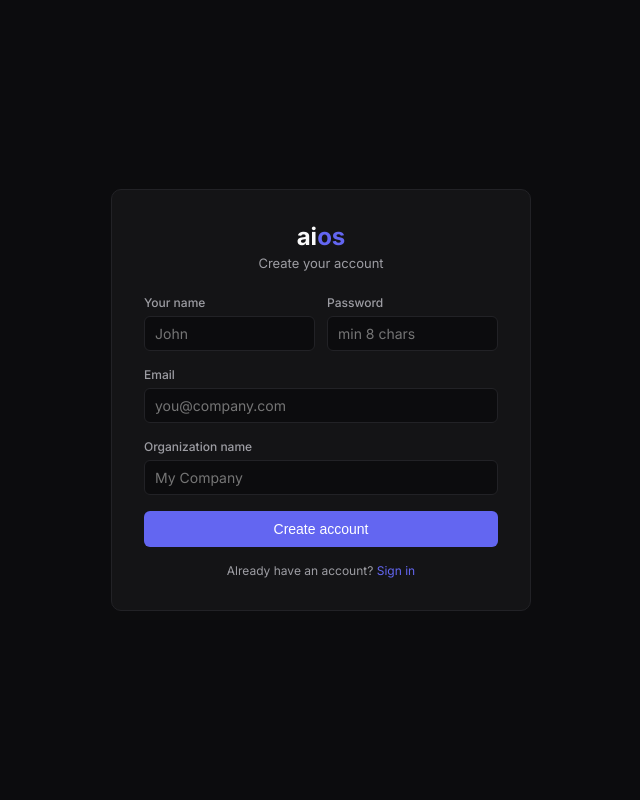
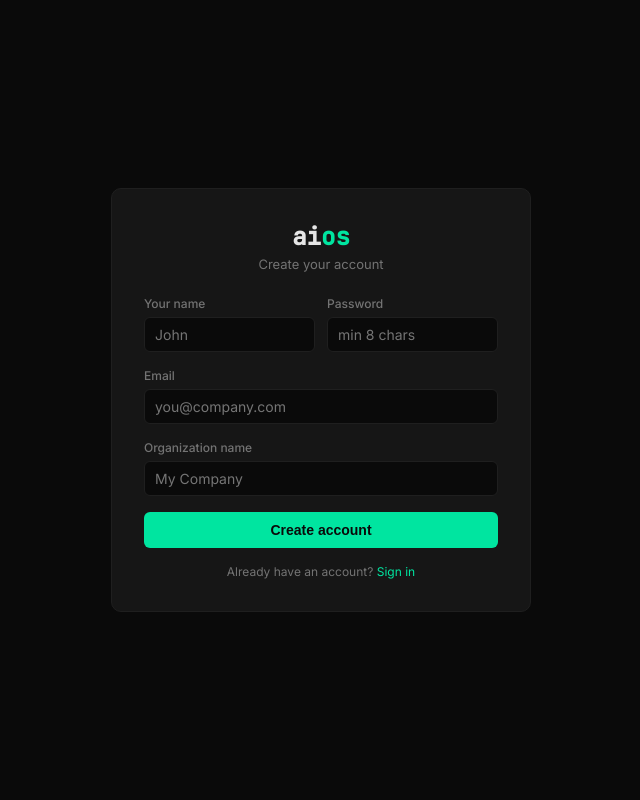
Before and after one commit to pixordigital/aios, a Python web app: template aios/dashboard/templates/register.html in a window 1280 px wide. Shown: the whole page, without its empty margins (319-959 px from the left). Run offline with Jinja, Linux system fonts and the light colour scheme; the template is opened without the code that fills it, so the values that code supplies are empty.

Commit message:
design: login/register pages — terminal aesthetic alignment
- Updated login page: cyan accent (#00e5a0), JetBrains Mono, dark text on button
- Updated register page: same treatment
- Consistent with landing page and dashboard design language

Tests: 37/37 passing

```diff
--- a/aios/dashboard/templates/register.html
+++ b/aios/dashboard/templates/register.html
@@ -4,12 +4,12 @@
     <meta charset="UTF-8">
     <meta name="viewport" content="width=device-width, initial-scale=1.0">
     <title>AIOS — Register</title>
-    <link href="https://fonts.googleapis.com/css2?family=Inter:wght@400;500;600;700&display=swap" rel="stylesheet">
+    <link href="https://fonts.googleapis.com/css2?family=Inter:wght@400;500;600;700&family=JetBrains+Mono:wght@400;500&display=swap" rel="stylesheet">
     <style>
         :root {
-            --bg: #0c0c0e; --bg-raised: #111113; --bg-elevated: #141416;
-            --border: #222226; --text: #fafafa; --text-secondary: #9d9da3;
-            --accent: #6366f1; --red: #ef4444;
+            --bg: #0a0a0a; --bg-raised: #111111; --bg-elevated: #161616;
+            --border: #1f1f1f; --text: #e5e5e5; --text-secondary: #737373;
+            --accent: #00e5a0; --red: #ef4444;
             --radius: 10px; --radius-sm: 6px;
         }
         * { box-sizing: border-box; }
@@ -24,7 +24,7 @@
             border-radius: var(--radius); padding: 2rem;
             width: 100%; max-width: 420px;
         }
-        .logo { font-size: 1.5rem; font-weight: 700; text-align: center; margin-bottom: 0.25rem; }
+        .logo { font-size: 1.5rem; font-weight: 700; text-align: center; margin-bottom: 0.25rem; font-family: 'JetBrains Mono', monospace; }
         .logo span { color: var(--accent); }
         .subtitle { text-align: center; color: var(--text-secondary); font-size: 0.8125rem; margin-bottom: 1.5rem; }
         label { display: block; font-size: 0.75rem; font-weight: 500; color: var(--text-secondary); margin-bottom: 0.375rem; }
@@ -37,10 +37,10 @@
         input:focus { border-color: var(--accent); }
         .btn {
             width: 100%; padding: 0.625rem; border-radius: var(--radius-sm);
-            font-size: 0.875rem; font-weight: 500; border: none; cursor: pointer;
-            background: var(--accent); color: #fff; transition: opacity 0.1s;
+            font-size: 0.875rem; font-weight: 600; border: none; cursor: pointer;
+            background: var(--accent); color: #0a0a0a; transition: all 0.15s;
         }
-        .btn:hover { opacity: 0.9; }
+        .btn:hover { box-shadow: 0 0 20px rgba(0,229,160,0.3); }
         .error { color: var(--red); font-size: 0.8125rem; margin-bottom: 0.75rem; text-align: center; }
         .footer { text-align: center; font-size: 0.75rem; color: var(--text-secondary); margin-top: 1rem; }
         .footer a { color: var(--accent); text-decoration: none; }
```
Also changed, not shown: aios/dashboard/templates/login.html (+8 -8 lines).
